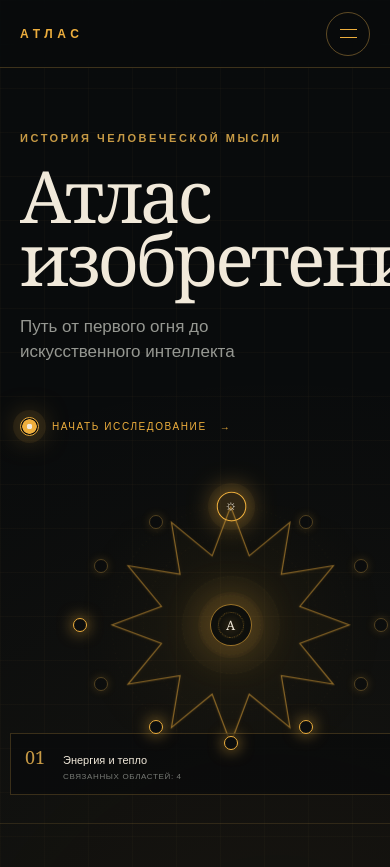
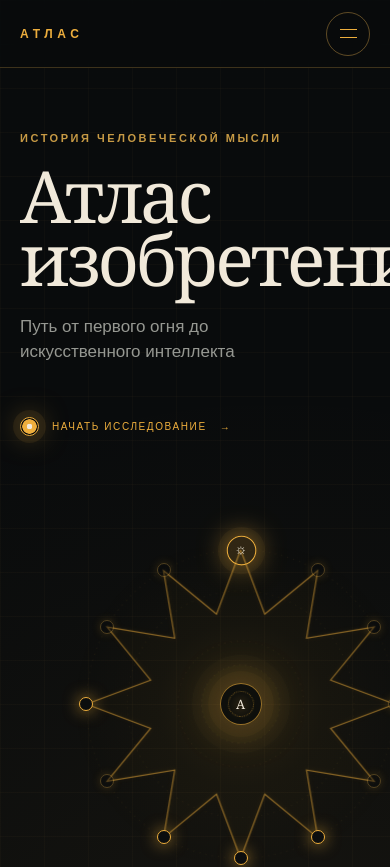
Before and after one commit to barzugini/atlas-izobreteniy, a Next.js app: page / in a window 390 px wide. Shown: the top 867 px of the page. Built offline with nearby package versions, Linux system fonts and the light colour scheme.

Commit message:
Синхронизировать звезду на компьютере и телефоне

```diff
--- a/app/globals.css
+++ b/app/globals.css
@@ -119,7 +119,7 @@ main::before {
   background: radial-gradient(circle, var(--paper) 0 22%, var(--amber) 25% 58%, transparent 62%);
 }
 
-.hero-constellation { position: relative; min-height: 620px; isolation: isolate; }
+.hero-constellation { position: relative; z-index: 1; width: 100%; aspect-ratio: 720 / 620; min-height: 0; isolation: isolate; }
 .hero-constellation::before {
   content: ""; position: absolute; inset: 9% 5%; z-index: -1; border-radius: 50%;
   background: radial-gradient(circle, rgba(237,174,61,.085), rgba(237,174,61,.018) 32%, transparent 67%);
@@ -316,7 +316,7 @@ footer button { border: 0; background: transparent; color: var(--gold); cursor:
 
 @media (max-width: 1050px) {
   .hero { grid-template-columns: 1fr; padding-top: 90px; }
-  .hero-constellation { width: min(760px, 100%); margin: 0 auto; }
+  .hero-constellation { width: min(720px, 100%); margin: 44px auto 0; }
   .category-grid { grid-template-columns: repeat(2, 1fr); }
   .tree-layout { grid-template-columns: 110px minmax(240px, .75fr) minmax(360px, 1.25fr); }
   .leaf-panel { padding: 26px; }
@@ -388,14 +388,14 @@ footer button { border: 0; background: transparent; color: var(--gold); cursor:
   .hero h1 { font-size: clamp(56px, 18.5vw, 82px); line-height: .88; }
   .subtitle { max-width: 310px; margin-top: 25px; font-size: 17px; line-height: 1.45; }
   .start-button { min-height: 48px; margin-top: 38px; gap: 13px; font-size: 10px; }
-  .hero-constellation { min-height: 300px; margin: 24px -10px 0; }
+  .hero-constellation { width: calc(100% + 12px); min-height: 0; margin: 58px -6px 58px; }
   .constellation-core { left: 50%; top: 50%; width: 42px; height: 42px; }
   .constellation-core span { font-size: 13px; }
   .constellation-node { width: 44px; height: 44px; }
   .constellation-node-core { width: 14px; height: 14px; }
   .constellation-node.is-active .constellation-node-core { width: 27px; height: 27px; font-size: 13px; }
   .constellation-node-label { display: none; }
-  .constellation-caption { right: 0; bottom: -20px; left: 0; grid-template-columns: 28px minmax(0, 1fr); padding: 11px 14px; border: 1px solid rgba(199,154,69,.25); background: rgba(9,11,12,.72); }
+  .constellation-caption { right: 0; bottom: -52px; left: 0; grid-template-columns: 28px minmax(0, 1fr); padding: 11px 14px; border: 1px solid rgba(199,154,69,.25); background: rgba(9,11,12,.9); }
   .constellation-caption > span { font-size: 18px; }
   .constellation-caption strong { overflow: hidden; font-size: 11px; text-overflow: ellipsis; white-space: nowrap; }
   .constellation-caption small { font-size: 8px; }
@@ -483,7 +483,7 @@ footer button { border: 0; background: transparent; color: var(--gold); cursor:
 @media (max-width: 380px) {
   .hero { padding-inline: 16px; }
   .hero h1 { font-size: 55px; }
-  .hero-constellation { min-height: 270px; }
+  .hero-constellation { min-height: 0; margin-top: 50px; }
   .categories-section, .knowledge-map { padding-left: 16px; padding-right: 16px; }
   .category-card { grid-template-columns: 30px 36px minmax(0, 1fr) 12px; padding-inline: 12px; }
   .category-title { padding-left: 8px; }
@@ -493,7 +493,7 @@ footer button { border: 0; background: transparent; color: var(--gold); cursor:
 
 @media (max-width: 700px) and (max-height: 720px) {
   .hero { padding-top: 44px; }
-  .hero-constellation { min-height: 250px; margin-top: 15px; }
+  .hero-constellation { min-height: 0; margin-top: 46px; }
 }
 
 @media (prefers-reduced-motion: reduce) {
```
